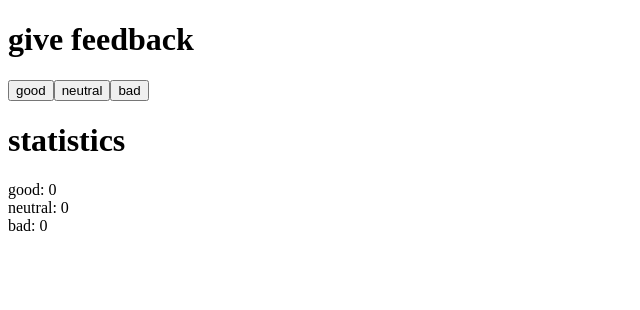
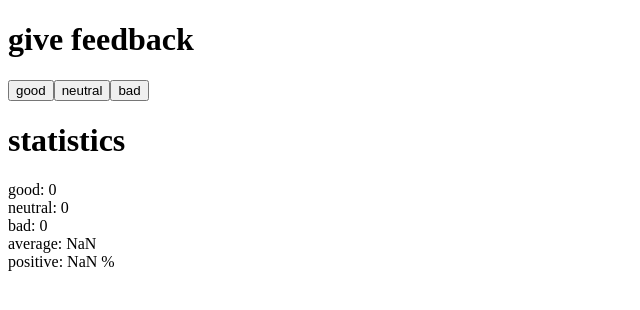
Before and after one commit to schatto1/fullstackopen2022, a React (Create React App) app in the folder part1/unicafe/: page / in a window 1280 px wide. Shown: the top 310 px of the page, without its empty margins (0-640 px from the left). Built offline with nearby package versions, Linux system fonts and the light colour scheme.

Commit message:
Adds app after exercise 1.7

```diff
--- a/part1/unicafe/src/App.js
+++ b/part1/unicafe/src/App.js
@@ -52,6 +52,10 @@ const App = () => {
       {`neutral: ${neutral}`}
       <br />
       {`bad: ${bad}`}
+      <br />
+      {`average: ${(good - bad) / (good + neutral + bad)}`}
+      <br />
+      {`positive: ${(good / (good + neutral + bad)) * 100} %`}
     </div>
   )
 }
```
